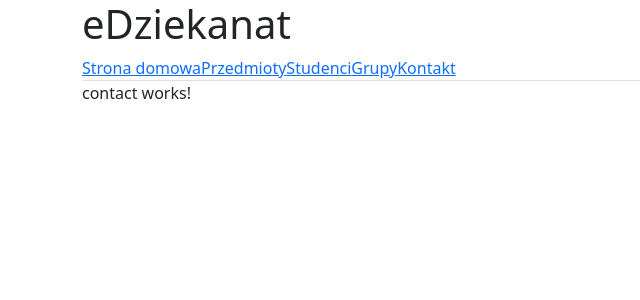
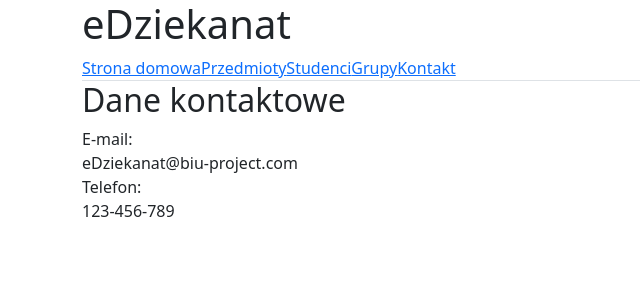
Before and after one commit to michalmatt/biu-project, an Angular app in the folder eDziekanat/: page /contact in a window 1280 px wide. Shown: the top 300 px of the page, without its empty margins (0-640 px from the left). Built offline with nearby package versions, Linux system fonts and the light colour scheme.

Commit message:
ngFor, data binding, data model for contact

```diff
--- a/eDziekanat/src/app/contact/contact-item/contact-item.component.html
+++ b/eDziekanat/src/app/contact/contact-item/contact-item.component.html
@@ -1 +1,4 @@
-<p>contact-item works!</p>
+<div>
+  <div class="col-md-6 contact-label" [innerText]="contactData.labelText"></div>
+  <div class="col-md-6">{{ contactData.value }}</div>
+</div>
--- a/eDziekanat/src/app/contact/contact-item/contact-item.component.ts
+++ b/eDziekanat/src/app/contact/contact-item/contact-item.component.ts
@@ -1,4 +1,5 @@
-import { Component, OnInit } from '@angular/core';
+import { Component, Input, OnInit } from '@angular/core';
+import { ContactData } from '../../shared/conatct-data.model';
 
 @Component({
   selector: 'app-contact-item',
@@ -6,6 +7,7 @@ import { Component, OnInit } from '@angular/core';
   styleUrls: ['./contact-item.component.css']
 })
 export class ContactItemComponent implements OnInit {
+  @Input() public contactData: ContactData;
 
   constructor() { }
 
--- a/eDziekanat/src/app/contact/contact.component.html
+++ b/eDziekanat/src/app/contact/contact.component.html
@@ -1 +1,2 @@
-<p>contact works!</p>
+<h2>Dane kontaktowe</h2>
+<app-contact-item *ngFor="let data of contactData" [contactData]="data"></app-contact-item>
--- a/eDziekanat/src/app/contact/contact.component.ts
+++ b/eDziekanat/src/app/contact/contact.component.ts
@@ -1,4 +1,9 @@
 import { Component, OnInit } from '@angular/core';
+import { ContactData } from '../shared/conatct-data.model';
+
+// tslint:disable-next-line:class-name
+class contactData {
+}
 
 @Component({
   selector: 'app-contact',
@@ -6,8 +11,14 @@ import { Component, OnInit } from '@angular/core';
   styleUrls: ['./contact.component.css']
 })
 export class ContactComponent implements OnInit {
+  public contactData: contactData[];
 
-  constructor() { }
+  constructor() {
+    this.contactData = [
+      new ContactData('E-mail:', 'eDziekanat@biu-project.com'),
+      new ContactData( 'Telefon:', '123-456-789')
+    ];
+  }
 
   ngOnInit(): void {
   }
--- /dev/null
+++ b/eDziekanat/src/app/shared/conatct-data.model.ts
@@ -0,0 +1,4 @@
+export class ContactData {
+  constructor(public labelText: string, public value: string) {
+  }
+}
```
